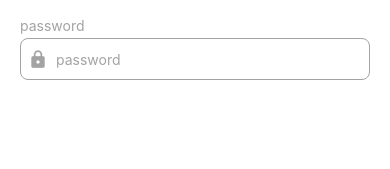
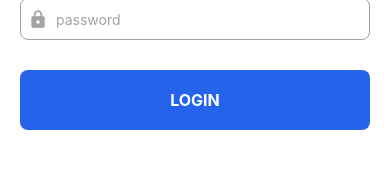
Before and after one commit to yoongdoo0819/rn-todo, a React Native app: screen / in a window 390 px wide. Shown: the part 515-684 px from the top of the page. Built offline with nearby package versions, Linux system fonts and the light colour scheme.

Commit message:
add Login Button

```diff
--- a/src/color.js
+++ b/src/color.js
@@ -2,7 +2,9 @@ export const WHITE = '#ffffff';
 export const BLACK = '#000000';
 
 export const PRIMARY = {
+  LIGHT: '#93c5fd',
   DEFAULT: '#2563eb',
+  DARK: '#1e3a8a',
 };
 
 export const GRAY = {
--- /dev/null
+++ b/src/components/Button.js
@@ -0,0 +1,35 @@
+import { Pressable, StyleSheet, Text } from 'react-native';
+import PropTypes from 'prop-types';
+import { PRIMARY, WHITE } from '../color';
+
+const Button = ({ title, onPress, disabled }) => {
+  return (
+    <Pressable
+      onPress={onPress}
+      style={({ pressed }) => [
+        styles.container,
+        pressed && { backgroundColor: PRIMARY.DARK },
+        disabled && { backgroundColor: PRIMARY.LIGHT },
+      ]}
+    >
+      <Text style={styles.title}>{title}</Text>
+    </Pressable>
+  );
+};
+
+const styles = StyleSheet.create({
+  container: {
+    backgroundColor: PRIMARY.DEFAULT,
+    borderRadius: 8,
+    justifyContent: 'center',
+    alignItems: 'center',
+    paddingVertical: 20,
+  },
+  title: {
+    color: WHITE,
+    fontSize: 16,
+    fontWeight: '700',
+  },
+});
+
+export default Button;
--- a/src/screens/SignInScreen.js
+++ b/src/screens/SignInScreen.js
@@ -7,13 +7,19 @@ import Input, {
 import { Keyboard, KeyboardAvoidingView, Pressable } from 'react-native';
 import SafeInputView from '../components/SafeInuptView';
 import { useState, useRef } from 'react';
+import Button from '../components/Button';
 
 const SignInScreen = () => {
   const [email, setEmail] = useState('');
   const [password, setPassword] = useState('');
   const passwordRef = useRef(null);
+  const [disabled, setDisabled] = useState(false);
+
   const onSubmit = () => {
-    console.log('onSubmit');
+    if (!disabled) {
+      Keyboard.dismiss();
+      console.log('onSubmit');
+    }
   };
 
   return (
@@ -45,6 +51,13 @@ const SignInScreen = () => {
           iconName={IconNames.PASSWORD}
           onSubmitEditing={onSubmit}
         ></Input>
+        <View style={styles.buttonContainer}>
+          <Button
+            title={'LOGIN'}
+            onPress={onSubmit}
+            disabled={disabled}
+          ></Button>
+        </View>
       </View>
     </SafeInputView>
   );
@@ -63,6 +76,11 @@ const styles = StyleSheet.create({
   avoid: {
     flex: 1,
   },
+  buttonContainer: {
+    width: '100%',
+    paddingHorizontal: 20,
+    marginTop: 20,
+  },
 });
 
 export default SignInScreen;
```
